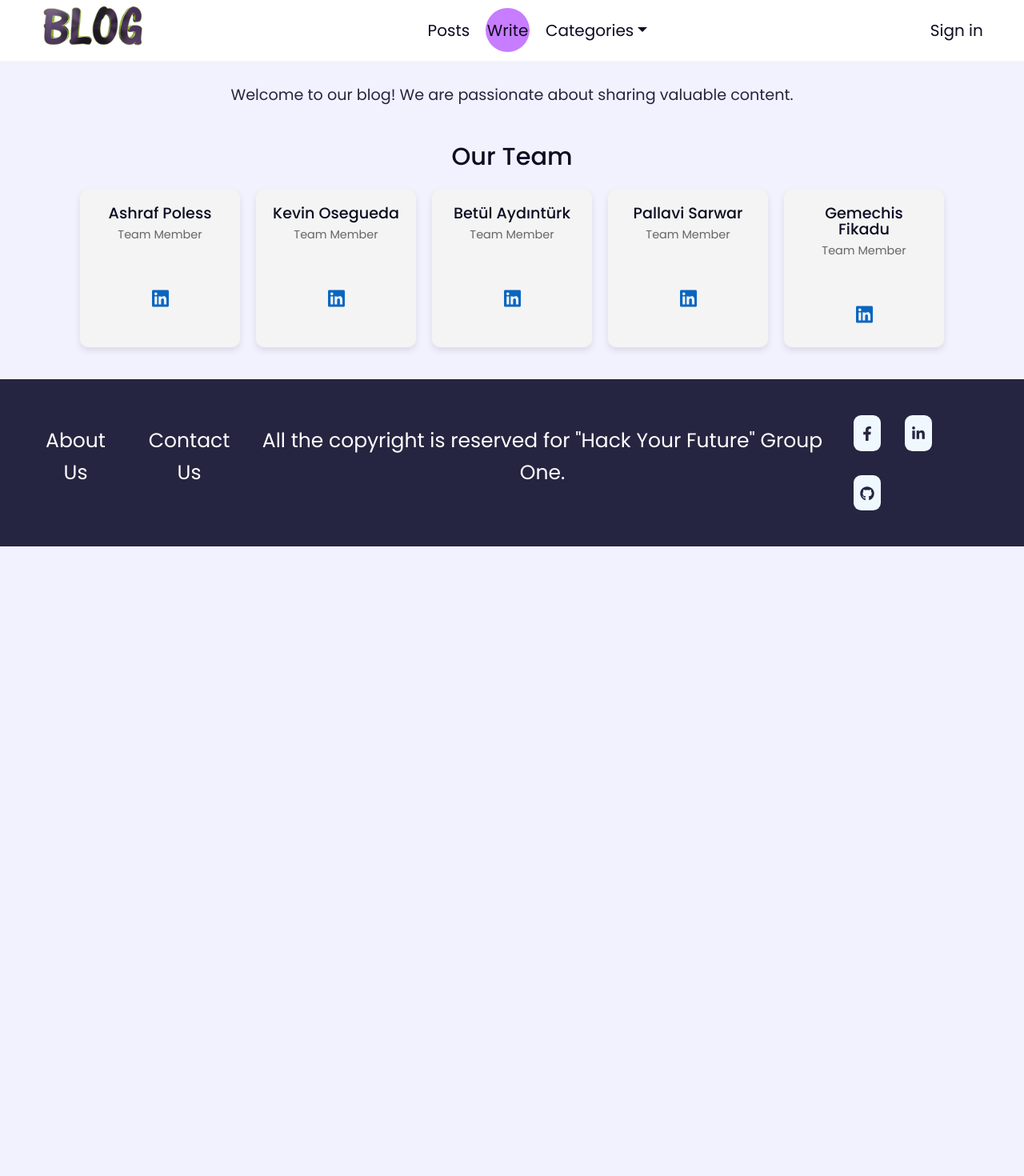
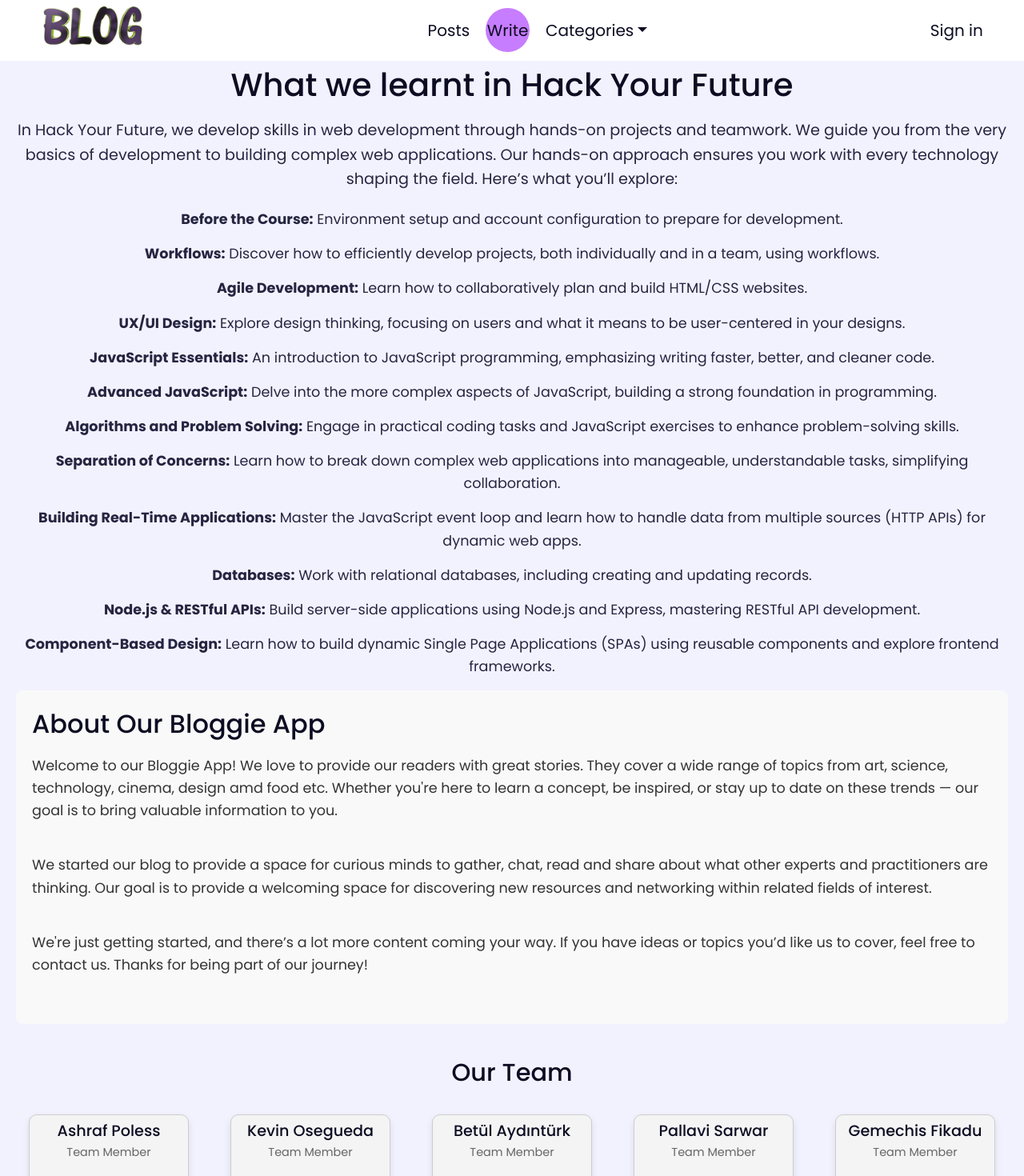
Before and after one commit to Ashrafpoless/group1-frontend, a React (Vite) app: page /about in a window 1280 px wide. Shown: the top 1470 px of the page at 80% size. Before the commit the page ends 800 px from the top, so only its background shows below. Built offline with nearby package versions, Linux system fonts and the light colour scheme.

Commit message:
changes in about

```diff
--- a/src/components/About/About.css
+++ b/src/components/About/About.css
@@ -58,8 +58,87 @@
   text-decoration: none;
   margin-top: 10px;
   display: inline-block;
+
 }
 
 .linkedin-link:hover {
   color: #004182;
 }
+
+.blog-info {
+  background-color: #f9f9f9;
+  padding: 20px;
+  border-radius: 8px;
+  margin-bottom: 40px;
+  text-align: left;
+}
+
+.blog-info h2 {
+  font-size: 2rem;
+  margin-bottom: 15px;
+}
+
+.blog-info p {
+  font-size: 1.1rem;
+  line-height: 1.6;
+  color: #333;
+}
+
+/* About.css */
+
+/* About.css */
+.about-us-container {
+  padding: 20px;
+}
+
+.about-hyf-list {
+  list-style-type: none;
+  padding: 0;
+}
+
+.team-grid {
+  display: flex;
+  justify-content: space-around;
+  flex-wrap: wrap;
+}
+
+.team-member-card {
+  width: 200px;
+  padding: 10px;
+  border: 1px solid #ccc;
+  margin: 10px;
+  text-align: center;
+}
+
+.linkedin-link {
+  color: #0e76a8;
+  font-size: 1.5rem;
+  margin-top: 5px;
+}
+
+
+.about-hyf-container h1 {
+  text-align: center;
+  font-size: 2.5rem;
+  margin-bottom: 20px;
+}
+
+.about-hyf-container p {
+  font-size: 1.2rem;
+  line-height: 1.6;
+  margin-bottom: 20px;
+}
+
+.about-hyf-list {
+  list-style-type: none;
+  padding: 0;
+}
+
+.about-hyf-list li {
+  font-size: 1.1rem;
+  margin-bottom: 15px;
+}
+
+.about-hyf-list li strong {
+  font-weight: bold;
+}
--- a/src/components/About/About.jsx
+++ b/src/components/About/About.jsx
@@ -35,7 +35,46 @@ const AboutUs = () => {
   return (
     <div className="about-us-container">
       <h1>About Us</h1>
-      <p>Welcome to our blog! We are passionate about sharing valuable content.</p>
+
+      <div className="about-hyf-container">
+        <h1>What we learnt in Hack Your Future</h1>
+        <p>
+          In Hack Your Future, we develop skills in web development through hands-on projects and teamwork.
+          We guide you from the very basics of development to building complex web applications.
+          Our hands-on approach ensures you work with every technology shaping the field.
+          Here’s what you’ll explore:
+        </p>
+
+        <ul className="about-hyf-list">
+          <li><strong>Before the Course:</strong> Environment setup and account configuration to prepare for development.</li>
+          <li><strong>Workflows:</strong> Discover how to efficiently develop projects, both individually and in a team, using workflows.</li>
+          <li><strong>Agile Development:</strong> Learn how to collaboratively plan and build HTML/CSS websites.</li>
+          <li><strong>UX/UI Design:</strong> Explore design thinking, focusing on users and what it means to be user-centered in your designs.</li>
+          <li><strong>JavaScript Essentials:</strong> An introduction to JavaScript programming, emphasizing writing faster, better, and cleaner code.</li>
+          <li><strong>Advanced JavaScript:</strong> Delve into the more complex aspects of JavaScript, building a strong foundation in programming.</li>
+          <li><strong>Algorithms and Problem Solving:</strong> Engage in practical coding tasks and JavaScript exercises to enhance problem-solving skills.</li>
+          <li><strong>Separation of Concerns:</strong> Learn how to break down complex web applications into manageable, understandable tasks, simplifying collaboration.</li>
+          <li><strong>Building Real-Time Applications:</strong> Master the JavaScript event loop and learn how to handle data from multiple sources (HTTP APIs) for dynamic web apps.</li>
+          <li><strong>Databases:</strong> Work with relational databases, including creating and updating records.</li>
+          <li><strong>Node.js & RESTful APIs:</strong> Build server-side applications using Node.js and Express, mastering RESTful API development.</li>
+          <li><strong>Component-Based Design:</strong> Learn how to build dynamic Single Page Applications (SPAs) using reusable components and explore frontend frameworks.</li>
+        </ul>
+      </div>
+
+      <div className="blog-info">
+        <h2>About Our Bloggie App</h2>
+        <p>Welcome to our Bloggie App! We love to provide our readers with great stories. They cover a wide range of
+           topics from art, science, technology, cinema, design amd food etc. Whether you're here to learn a concept, be inspired,
+           or stay up to date on these trends — our goal is to bring valuable information to you.
+        </p>
+        <p>We started our blog to provide a space for curious minds to gather, chat, read and share about what other experts
+          and practitioners are thinking. Our goal is to provide a welcoming space for discovering new resources and
+          networking within related fields of interest.
+        </p>
+        <p>We're just getting started, and there’s a lot more content coming your way. If you have ideas or topics you’d
+          like us to cover, feel free to contact us. Thanks for being part of our journey!
+        </p>
+      </div>
 
       <h2>Our Team</h2>
       <div className="team-grid">
```
Also changed, not shown: 1 other file (tests, documents, lock files or other folders).
